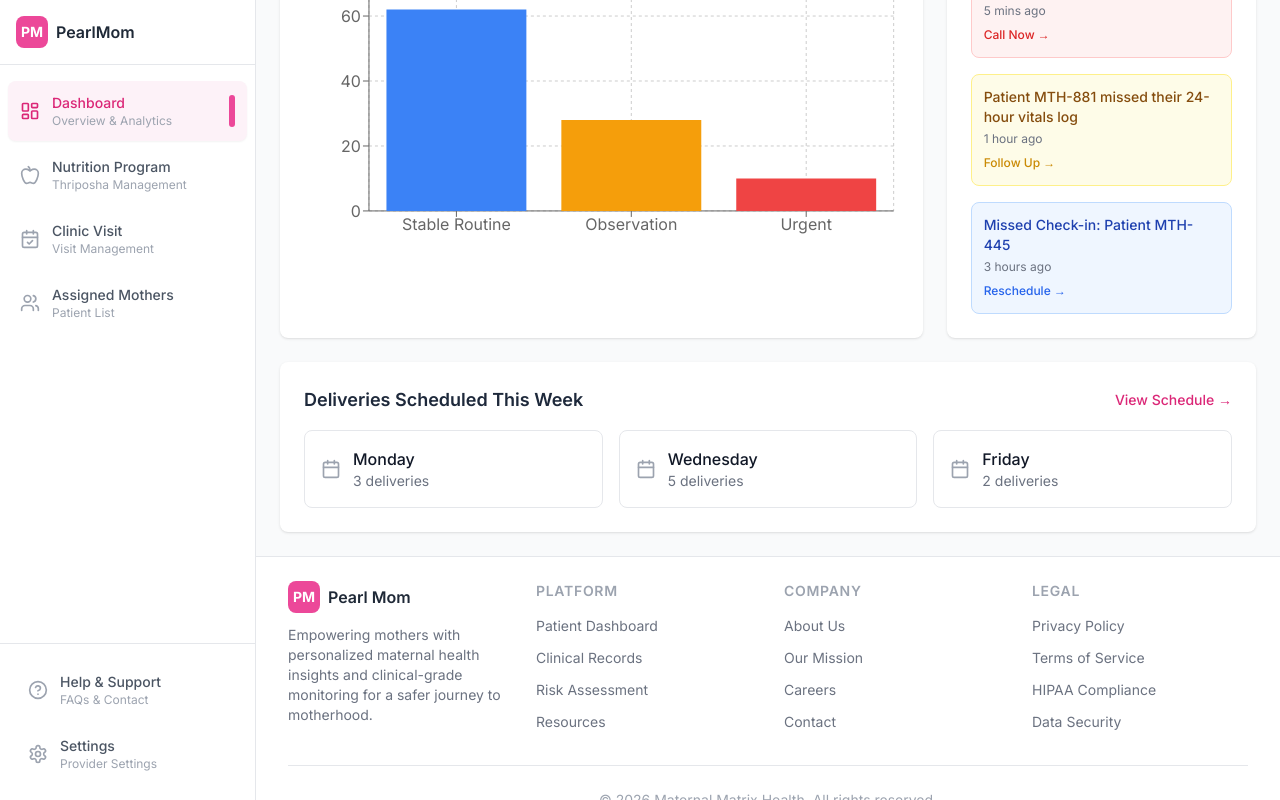
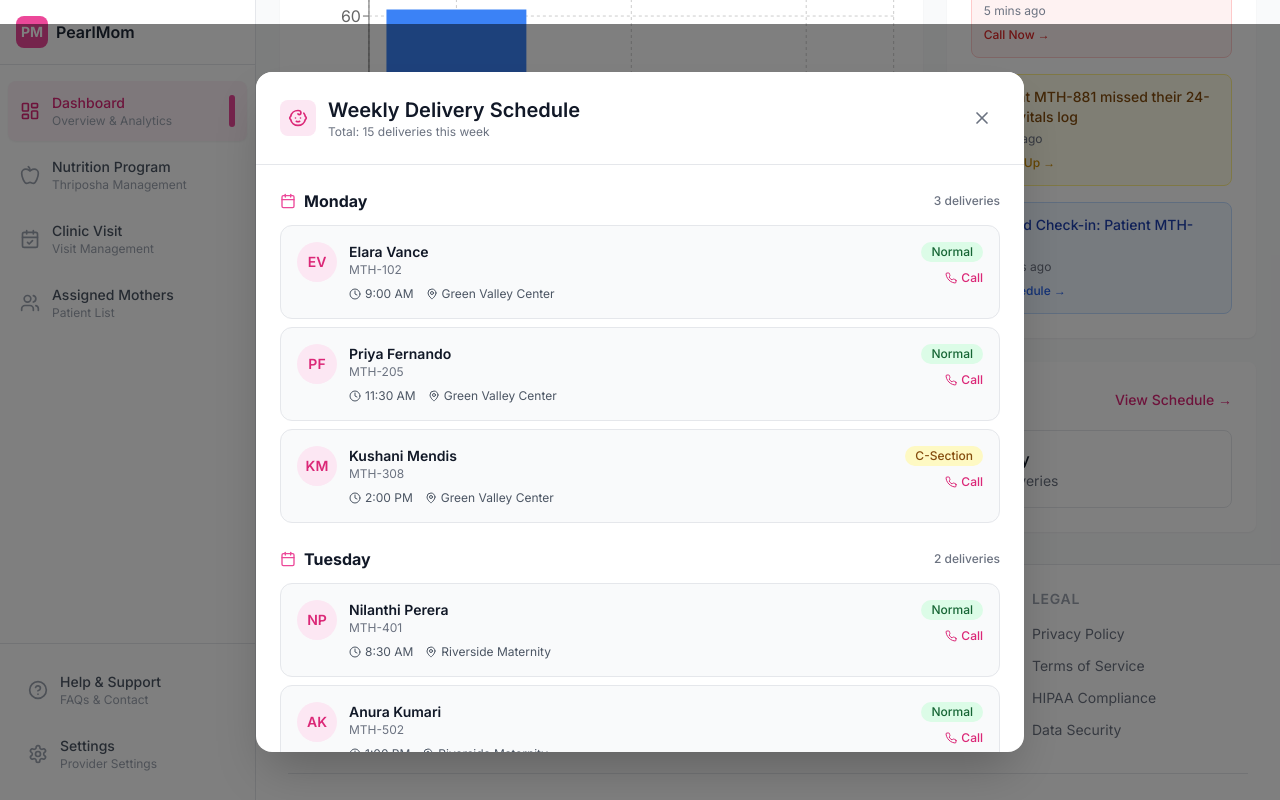
Before and after one commit to NusnaRabik/PearlMom, a React (Vite) app in the folder frontend/: page /provider/dashboard in a window 1280 px wide. Both pictures are taken after a click on the button "View Schedule →". Built offline with nearby package versions, Linux system fonts and the light colour scheme; the HTML template or start-up script is replaced by a standard one.

Commit message:
updated ProviderDashboard code

```diff
--- a/frontend/src/pages/provider/ProviderDashboard.jsx
+++ b/frontend/src/pages/provider/ProviderDashboard.jsx
@@ -1,5 +1,4 @@
-// frontend/src/pages/provider/ProviderDashboard.jsx
-import React from 'react';
+import React, { useState } from 'react';
 import {
   Users,
   Activity,
@@ -7,12 +6,19 @@ import {
   Shield,
   TrendingUp,
   Calendar,
-  Clock
+  Clock,
+  Download,
+  X,
+  Baby,
+  MapPin,
+  Phone
 } from 'lucide-react';
 import KPICard from '../../components/provider/KPICard';
 import { LineChart, BarChart, PieChart } from '../../components/charts';
 
 const ProviderDashboard = () => {
+  const [showScheduleModal, setShowScheduleModal] = useState(false);
+
   const stats = [
     {
       title: 'Total Mothers',
@@ -80,8 +86,106 @@ const ProviderDashboard = () => {
     { name: 'Urgent', value: 10, color: '#EF4444' }
   ];
 
+  // This week's deliveries data
+  const weeklyDeliveries = {
+    Monday: [
+      { id: 'MTH-102', name: 'Elara Vance', time: '9:00 AM', location: 'Green Valley Center', type: 'Normal', phone: '+94 77 123 4567' },
+      { id: 'MTH-205', name: 'Priya Fernando', time: '11:30 AM', location: 'Green Valley Center', type: 'Normal', phone: '+94 71 234 5678' },
+      { id: 'MTH-308', name: 'Kushani Mendis', time: '2:00 PM', location: 'Green Valley Center', type: 'C-Section', phone: '+94 76 345 6789' }
+    ],
+    Tuesday: [
+      { id: 'MTH-401', name: 'Nilanthi Perera', time: '8:30 AM', location: 'Riverside Maternity', type: 'Normal', phone: '+94 70 456 7890' },
+      { id: 'MTH-502', name: 'Anura Kumari', time: '1:00 PM', location: 'Riverside Maternity', type: 'Normal', phone: '+94 77 567 8901' }
+    ],
+    Wednesday: [
+      { id: 'MTH-603', name: 'Samantha Silva', time: '7:00 AM', location: 'Central Hospital', type: 'Emergency', phone: '+94 71 678 9012' },
+      { id: 'MTH-704', name: 'Dilani Perera', time: '10:00 AM', location: 'Green Valley Center', type: 'Normal', phone: '+94 76 789 0123' },
+      { id: 'MTH-805', name: 'Maria Santos', time: '12:30 PM', location: 'Central Hospital', type: 'C-Section', phone: '+94 70 890 1234' },
+      { id: 'MTH-906', name: 'Jennifer Adams', time: '3:00 PM', location: 'Green Valley Center', type: 'Normal', phone: '+94 77 901 2345' },
+      { id: 'MTH-1007', name: 'Sarah Mitchell', time: '5:00 PM', location: 'Riverside Maternity', type: 'Induced', phone: '+94 71 012 3456' }
+    ],
+    Thursday: [
+      { id: 'MTH-1108', name: 'Amara Okafor', time: '9:30 AM', location: 'Central Hospital', type: 'Normal', phone: '+94 76 123 4567' },
+      { id: 'MTH-1209', name: 'Fatima Hassan', time: '2:00 PM', location: 'Green Valley Center', type: 'Normal', phone: '+94 70 234 5678' }
+    ],
+    Friday: [
+      { id: 'MTH-1310', name: 'Isabella Chen', time: '8:00 AM', location: 'Riverside Maternity', type: 'C-Section', phone: '+94 77 345 6789' },
+      { id: 'MTH-1411', name: 'Grace Williams', time: '11:00 AM', location: 'Central Hospital', type: 'Normal', phone: '+94 71 456 7890' }
+    ],
+    Saturday: [
+      { id: 'MTH-1512', name: 'Rose Fernando', time: '10:00 AM', location: 'Green Valley Center', type: 'Normal', phone: '+94 76 567 8901' }
+    ],
+    Sunday: []
+  };
+
+  const getTotalDeliveries = () => {
+    return Object.values(weeklyDeliveries).reduce((total, deliveries) => total + deliveries.length, 0);
+  };
+
+  const getDeliveryTypeColor = (type) => {
+    switch(type) {
+      case 'Normal': return 'bg-green-100 text-green-800';
+      case 'C-Section': return 'bg-yellow-100 text-yellow-800';
+      case 'Emergency': return 'bg-red-100 text-red-800';
+      case 'Induced': return 'bg-blue-100 text-blue-800';
+      default: return 'bg-gray-100 text-gray-800';
+    }
+  };
+
+  const handleExportReport = () => {
+    const reportContent = `
+PEARL MOM - PROVIDER PERFORMANCE REPORT
+========================================
+Generated: ${new Date().toLocaleDateString()}
+
+SYSTEM OVERVIEW
+---------------
+Total Mothers Registered: 1,240
+Active Pregnancy Count: 892 (+8%)
+Urgent High-Risk Cases: 42 (-5%)
+Population Vaccination Coverage: 94% (+3%)
+
+MATERNAL RISK DISTRIBUTION
+--------------------------
+Stable Routine Care: 62%
+Observation Required: 28%
+Urgent Clinical Intervention: 10%
+
+APPOINTMENT ATTENDANCE
+----------------------
+Completed: 70%
+Rescheduled: 15%
+No-show: 15%
+
+DELIVERIES THIS WEEK
+--------------------
+Total Scheduled: ${getTotalDeliveries()}
+
+${Object.entries(weeklyDeliveries).map(([day, deliveries]) =>
+  deliveries.length > 0 ? `${day}:\n${deliveries.map(d => `  - ${d.name} (${d.id}) at ${d.time} - ${d.type} - ${d.location}`).join('\n')}` : `${day}: No deliveries scheduled`
+).join('\n\n')}
+
+RECENT ALERTS
+-------------
+${recentAlerts.map(a => `[${a.type.toUpperCase()}] ${a.message} - ${a.time}`).join('\n')}
+
+Report generated by PearlMom Provider Dashboard
+© 2024 PearlMom. All rights reserved.
+    `;
+
+    const blob = new Blob([reportContent], { type: 'text/plain' });
+    const url = window.URL.createObjectURL(blob);
+    const link = document.createElement('a');
+    link.href = url;
+    link.download = `PearlMom_Provider_Report_${new Date().toISOString().split('T')[0]}.txt`;
+    document.body.appendChild(link);
+    link.click();
+    document.body.removeChild(link);
+    window.URL.revokeObjectURL(url);
+  };
+
   return (
-    <div className="p-6 space-y-6">
+    <div className="p-6 space-y-6 min-h-screen pb-8">
       {/* Header */}
       <div className="flex items-center justify-between">
         <div>
@@ -89,11 +193,12 @@ const ProviderDashboard = () => {
           <p className="text-gray-500 mt-1">Welcome back, Dr. Mitchell. Here's your real-time health overview.</p>
         </div>
         <div className="flex space-x-3">
-          <button className="px-4 py-2 bg-white border border-gray-300 rounded-lg text-sm font-medium text-gray-700 hover:bg-gray-50">
-            Export Report
-          </button>
-          <button className="px-4 py-2 bg-pink-600 text-white rounded-lg text-sm font-medium hover:bg-pink-700">
-            Add New Patient
+          <button
+            onClick={handleExportReport}
+            className="px-4 py-2 bg-pink-600 text-white rounded-lg text-sm font-medium hover:bg-pink-700 flex items-center space-x-2 transition-colors"
+          >
+            <Download size={16} />
+            <span>Export Report</span>
           </button>
         </div>
       </div>
@@ -107,11 +212,11 @@ const ProviderDashboard = () => {
 
       {/* Charts Section */}
       <div className="grid grid-cols-1 lg:grid-cols-2 gap-6">
-        <div className="bg-white rounded-lg shadow p-6">
+        <div className="bg-white rounded-lg shadow-sm p-6">
           <h2 className="text-lg font-semibold mb-4">Registered Mothers by Month</h2>
           <LineChart />
         </div>
-        <div className="bg-white rounded-lg shadow p-6">
+        <div className="bg-white rounded-lg shadow-sm p-6">
           <h2 className="text-lg font-semibold mb-4">Appointment Attendance Status</h2>
           <PieChart data={appointmentData} />
         </div>
@@ -119,11 +224,11 @@ const ProviderDashboard = () => {
 
       {/* Risk Distribution & Alerts */}
       <div className="grid grid-cols-1 lg:grid-cols-3 gap-6">
-        <div className="lg:col-span-2 bg-white rounded-lg shadow p-6">
+        <div className="lg:col-span-2 bg-white rounded-lg shadow-sm p-6">
           <h2 className="text-lg font-semibold mb-4">Maternal Risk Distribution</h2>
           <BarChart data={riskDistribution} />
         </div>
-        <div className="bg-white rounded-lg shadow p-6">
+        <div className="bg-white rounded-lg shadow-sm p-6">
           <h2 className="text-lg font-semibold mb-4">Recent Alerts</h2>
           <div className="space-y-4">
             {recentAlerts.map((alert) => (
@@ -156,41 +261,137 @@ const ProviderDashboard = () => {
       </div>
 
       {/* Upcoming Deliveries */}
-      <div className="bg-white rounded-lg shadow p-6">
+      <div className="bg-white rounded-lg shadow-sm p-6">
         <div className="flex items-center justify-between mb-4">
           <h2 className="text-lg font-semibold">Deliveries Scheduled This Week</h2>
-          <button className="text-sm text-pink-600 hover:text-pink-700 font-medium">View Schedule →</button>
+          <button
+            onClick={() => setShowScheduleModal(true)}
+            className="text-sm text-pink-600 hover:text-pink-700 font-medium"
+          >
+            View Schedule →
+          </button>
         </div>
         <div className="grid grid-cols-1 md:grid-cols-3 gap-4">
-          <div className="p-4 border border-gray-200 rounded-lg">
+          {[
+            { day: 'Monday', count: weeklyDeliveries.Monday.length },
+            { day: 'Wednesday', count: weeklyDeliveries.Wednesday.length },
+            { day: 'Friday', count: weeklyDeliveries.Friday.length }
+          ].map((item, index) => (
+            <div key={index} className="p-4 border border-gray-200 rounded-lg hover:border-pink-200 transition-colors">
               <div className="flex items-center space-x-3">
-              <Calendar className="text-gray-400" size={20} />
+                <Calendar className="text-pink-500" size={20} />
                 <div>
-                <p className="font-medium text-gray-900">Monday</p>
-                <p className="text-sm text-gray-500">3 deliveries</p>
+                  <p className="font-medium text-gray-900">{item.day}</p>
+                  <p className="text-sm text-gray-500">{item.count} {item.count === 1 ? 'delivery' : 'deliveries'}</p>
                 </div>
               </div>
             </div>
-          <div className="p-4 border border-gray-200 rounded-lg">
+          ))}
+        </div>
+      </div>
+
+      {/* Weekly Deliveries Schedule Modal */}
+      {showScheduleModal && (
+        <div className="fixed inset-0 bg-black bg-opacity-50 flex items-center justify-center z-50 p-4">
+          <div className="bg-white rounded-2xl shadow-2xl max-w-3xl w-full max-h-[85vh] overflow-y-auto">
+            {/* Modal Header */}
+            <div className="flex items-center justify-between p-6 border-b border-gray-200 sticky top-0 bg-white z-10 rounded-t-2xl">
               <div className="flex items-center space-x-3">
-              <Calendar className="text-gray-400" size={20} />
+                <div className="p-2 bg-pink-100 rounded-lg">
+                  <Baby className="h-5 w-5 text-pink-600" />
+                </div>
                 <div>
-                <p className="font-medium text-gray-900">Wednesday</p>
-                <p className="text-sm text-gray-500">5 deliveries</p>
+                  <h2 className="text-xl font-semibold text-gray-900">Weekly Delivery Schedule</h2>
+                  <p className="text-xs text-gray-500">Total: {getTotalDeliveries()} deliveries this week</p>
+                </div>
+              </div>
+              <button
+                onClick={() => setShowScheduleModal(false)}
+                className="p-2 hover:bg-gray-100 rounded-lg transition-colors"
+              >
+                <X size={20} className="text-gray-500" />
+              </button>
+            </div>
+
+            {/* Modal Content */}
+            <div className="p-6 space-y-6">
+              {Object.entries(weeklyDeliveries).map(([day, deliveries]) => (
+                <div key={day}>
+                  <div className="flex items-center justify-between mb-3">
+                    <h3 className="font-bold text-gray-900 flex items-center">
+                      <Calendar className="h-4 w-4 mr-2 text-pink-500" />
+                      {day}
+                    </h3>
+                    <span className="text-xs text-gray-500 font-medium">
+                      {deliveries.length} {deliveries.length === 1 ? 'delivery' : 'deliveries'}
+                    </span>
+                  </div>
+
+                  {deliveries.length > 0 ? (
+                    <div className="space-y-2">
+                      {deliveries.map((delivery, index) => (
+                        <div key={index} className="p-4 bg-gray-50 rounded-xl border border-gray-200 hover:border-pink-200 transition-colors">
+                          <div className="flex items-start justify-between">
+                            <div className="flex items-start space-x-3">
+                              <div className="w-10 h-10 bg-pink-100 rounded-full flex items-center justify-center flex-shrink-0">
+                                <span className="text-sm font-semibold text-pink-600">
+                                  {delivery.name.split(' ').map(n => n[0]).join('')}
+                                </span>
+                              </div>
+                              <div>
+                                <h4 className="font-semibold text-gray-900 text-sm">{delivery.name}</h4>
+                                <p className="text-xs text-gray-500">{delivery.id}</p>
+                                <div className="flex items-center space-x-3 mt-2">
+                                  <span className="text-xs text-gray-600 flex items-center">
+                                    <Clock className="h-3 w-3 mr-1" /> {delivery.time}
+                                  </span>
+                                  <span className="text-xs text-gray-600 flex items-center">
+                                    <MapPin className="h-3 w-3 mr-1" /> {delivery.location}
+                                  </span>
                                 </div>
                               </div>
                             </div>
-          <div className="p-4 border border-gray-200 rounded-lg">
-            <div className="flex items-center space-x-3">
-              <Calendar className="text-gray-400" size={20} />
-              <div>
-                <p className="font-medium text-gray-900">Friday</p>
-                <p className="text-sm text-gray-500">2 deliveries</p>
+                            <div className="flex flex-col items-end space-y-2">
+                              <span className={`inline-flex items-center px-2.5 py-0.5 rounded-full text-xs font-medium ${getDeliveryTypeColor(delivery.type)}`}>
+                                {delivery.type}
+                              </span>
+                              <a
+                                href={`tel:${delivery.phone}`}
+                                className="text-xs text-pink-600 hover:text-pink-700 font-medium flex items-center"
+                              >
+                                <Phone className="h-3 w-3 mr-1" /> Call
+                              </a>
+                            </div>
+                          </div>
+                        </div>
+                      ))}
+                    </div>
+                  ) : (
+                    <div className="p-6 bg-gray-50 rounded-xl border border-dashed border-gray-300 text-center">
+                      <p className="text-sm text-gray-400">No deliveries scheduled</p>
+                    </div>
+                  )}
+                </div>
+              ))}
+            </div>
+
+            {/* Modal Footer */}
+            <div className="p-6 border-t border-gray-200 bg-gray-50 rounded-b-2xl">
+              <div className="flex items-center justify-between">
+                <p className="text-xs text-gray-500">
+                  All deliveries are subject to change based on clinical assessment.
+                </p>
+                <button
+                  onClick={() => setShowScheduleModal(false)}
+                  className="px-4 py-2 bg-pink-600 text-white rounded-lg text-sm font-medium hover:bg-pink-700 transition-colors"
+                >
+                  Close
+                </button>
               </div>
             </div>
           </div>
         </div>
-      </div>
+      )}
     </div>
   );
 };
```
Lines whose indentation alone changed are shown as unchanged.
